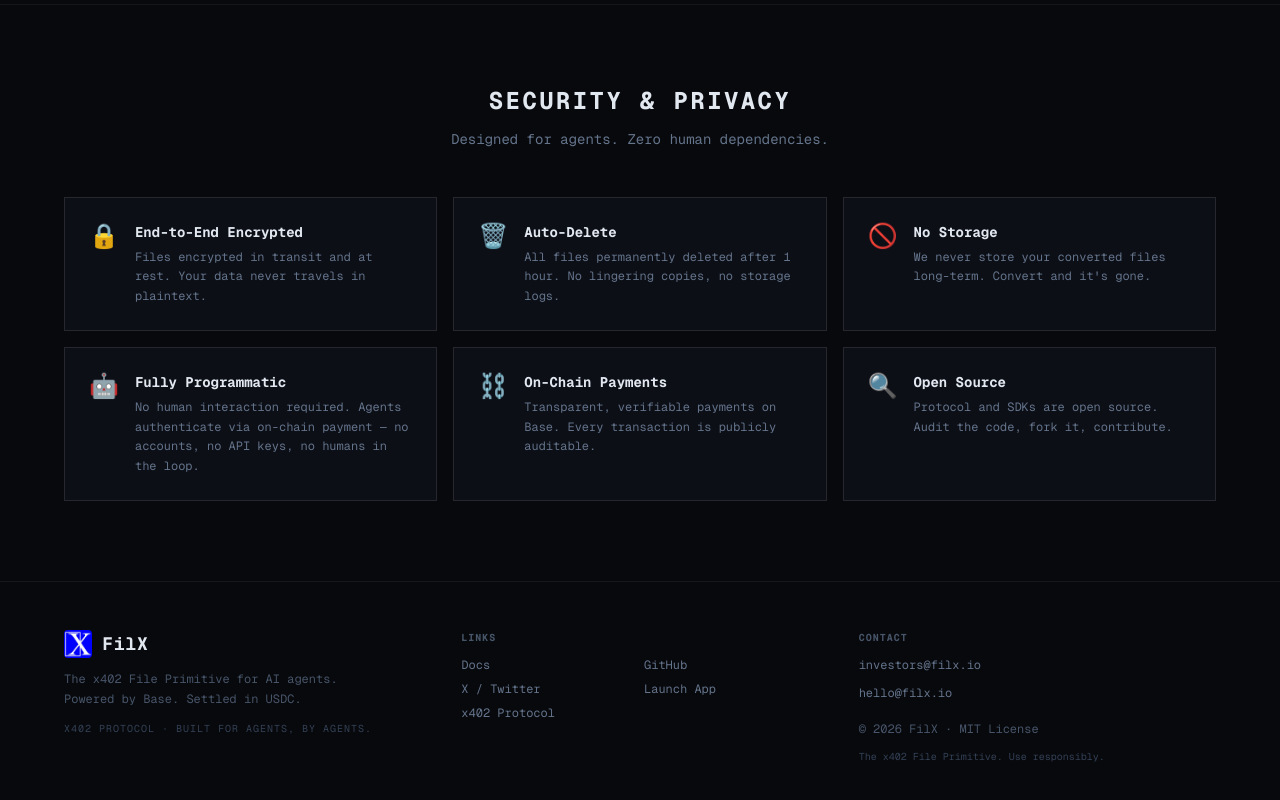
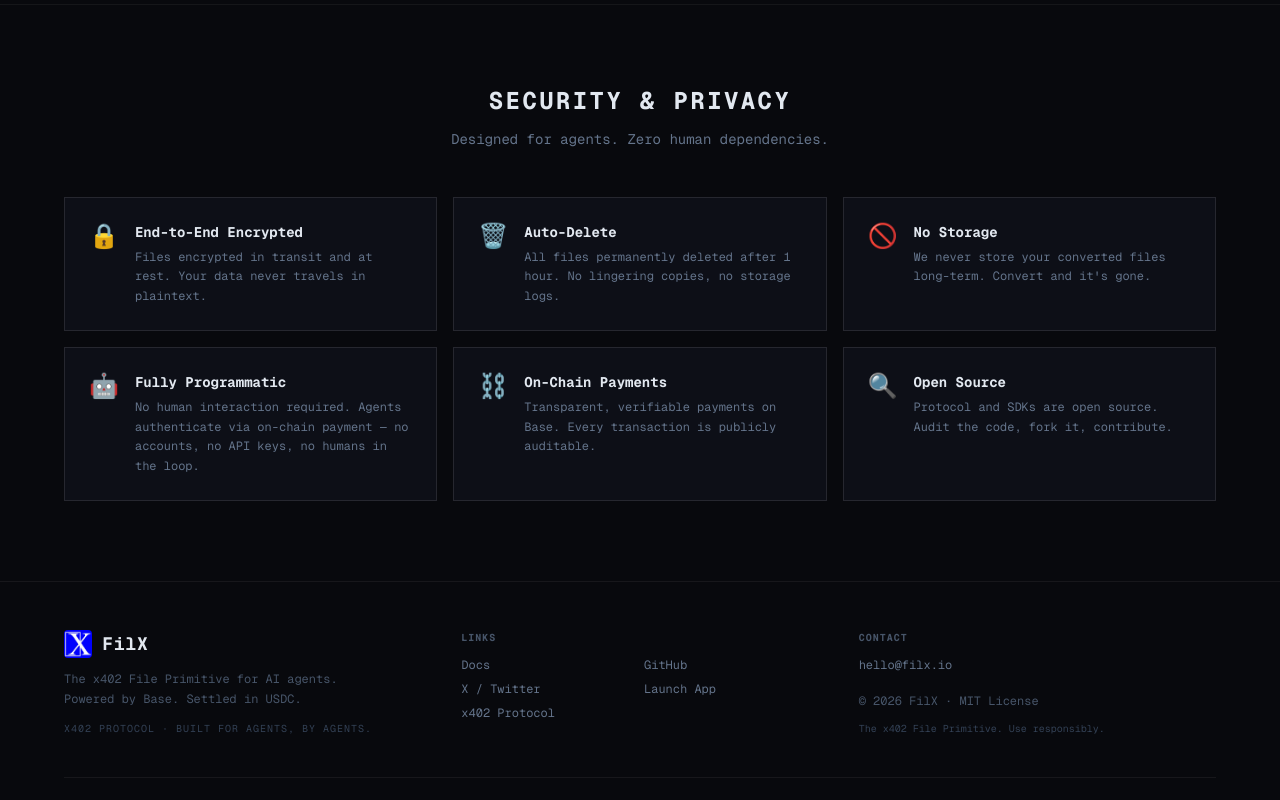
Before and after one commit to filx-io/filx, a Next.js app in the folder frontend/: page / in a window 1280 px wide. Shown: the part 9422-10222 px from the top of the page. Built offline with nearby package versions, Linux system fonts and the light colour scheme; no server answers.

Commit message:
fix: remove investors@filx.io from footer

```diff
--- a/frontend/components/footer.tsx
+++ b/frontend/components/footer.tsx
@@ -55,12 +55,6 @@ export function Footer() {
           <div className="space-y-3">
             <h4 className="font-mono text-[10px] text-slate-600 uppercase tracking-widest font-bold">Contact</h4>
             <a
-              href="mailto:investors@filx.io"
-              className="font-mono text-xs text-slate-500 hover:text-slate-200 transition-colors block"
-            >
-              investors@filx.io
-            </a>
-            <a
               href="mailto:hello@filx.io"
               className="font-mono text-xs text-slate-500 hover:text-slate-200 transition-colors block"
             >
```
